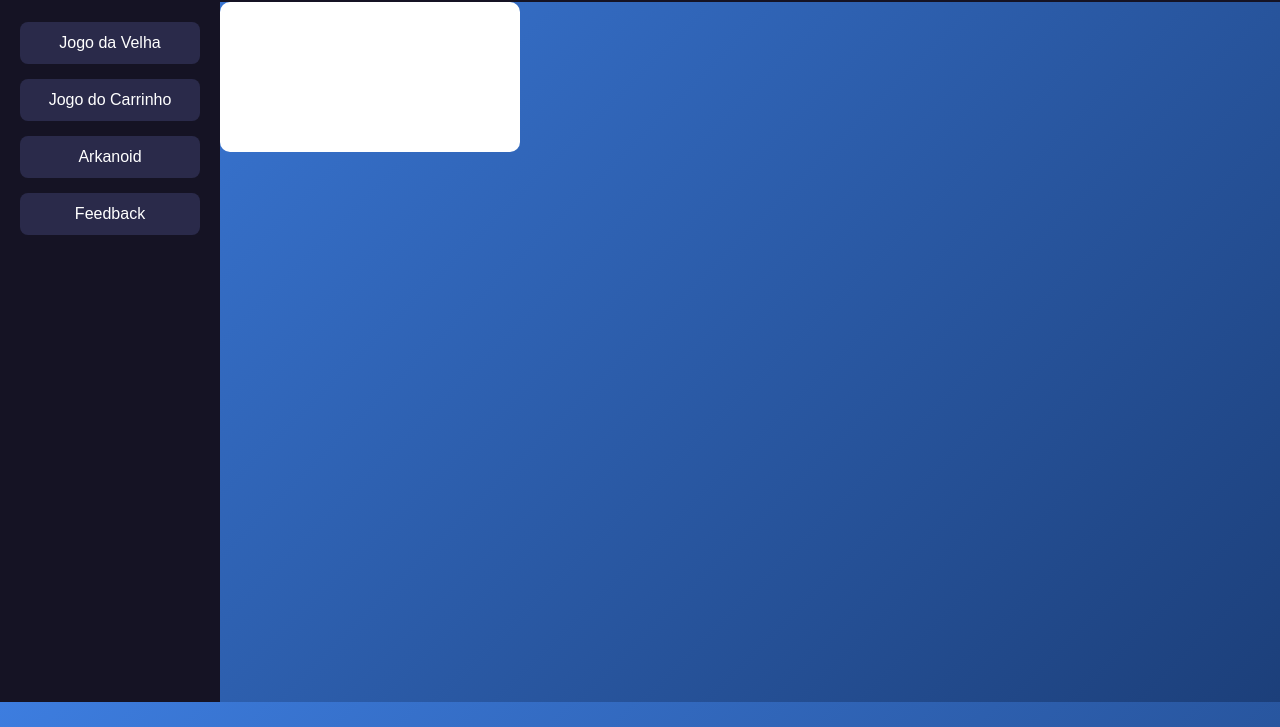
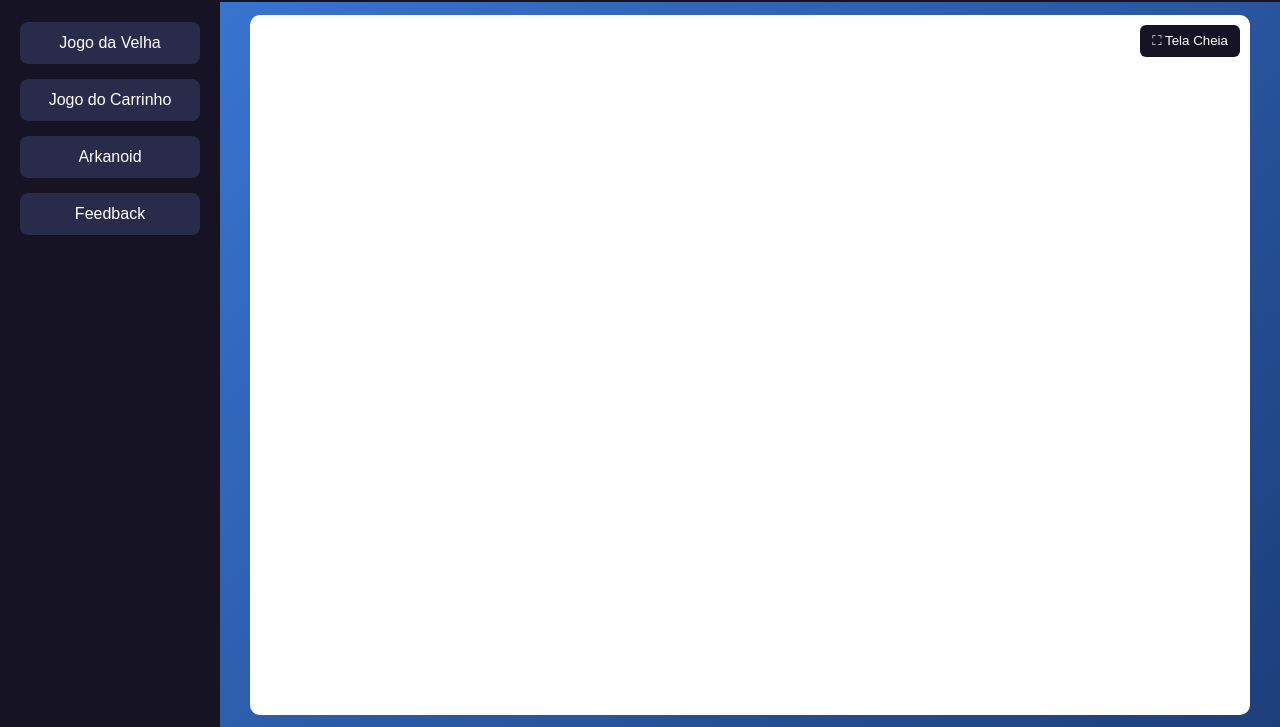
Before and after one commit to nicolasgalvao321/Plataforma-de-Jogos, a plain HTML site: page index.html in a window 1280 px wide. Shown: the part 73-800 px from the top of the page. Drawn offline with Linux system fonts and the light colour scheme.

Commit message:
Atualizar o index.html

```diff
--- a/index.html
+++ b/index.html
@@ -14,7 +14,7 @@
 
 body {
     background: linear-gradient(135deg, #3d7ddf, #1c3f7a);
-    height: 100%;
+    height: 100vh;
     display: flex;
     flex-direction: column;
 }
@@ -23,30 +23,20 @@ body {
 header {
     display: flex;
     align-items: center;
-    justify-content: center; /* centraliza tudo */
+    justify-content: center;
     padding: 15px 30px;
     background-color: #151324;
     color: white;
     gap: 15px;
-    text-align: center;
 }
 
-header img {
-    width: 60px;
-}
-
-header h1 {
-    font-size: 24px;
-}
-
-/* LAYOUT PRINCIPAL */
+/* LAYOUT */
 .container {
     display: flex;
     flex: 1;
-    height: 100%;
 }
 
-/* MENU LATERAL */
+/* SIDEBAR */
 .sidebar {
     width: 220px;
     background-color: #151324;
@@ -54,7 +44,7 @@ header h1 {
     display: flex;
     flex-direction: column;
     gap: 15px;
-    align-items: center; /* centraliza os botões */
+    align-items: center;
 }
 
 .sidebar a {
@@ -76,18 +66,45 @@ header h1 {
 
 /* ÁREA DO JOGO */
 .main {
+    flex: 1;
+    display: flex;
+    justify-content: center;
+    align-items: center;
+    position: relative;
+}
+
+/* CONTAINER DO JOGO */
+.game-container {
     width: 1000px;
     height: 700px;
-    padding: 0;
-
+    position: relative;
 }
 
+/* IFRAME */
 iframe {
-    width: 100%
+    width: 100%;
     height: 100%;
     border-radius: 10px;
     border: none;
     background-color: white;
+}
+
+/* BOTÃO FULLSCREEN */
+.fullscreen-btn {
+    position: absolute;
+    top: 10px;
+    right: 10px;
+    background: #151324;
+    color: white;
+    border: none;
+    padding: 8px 12px;
+    border-radius: 6px;
+    cursor: pointer;
+    transition: 0.3s;
+}
+
+.fullscreen-btn:hover {
+    background: #3d7ddf;
 }
 
 /* RESPONSIVO */
@@ -99,12 +116,13 @@ iframe {
     .sidebar {
         flex-direction: row;
         width: 100%;
+        flex-wrap: wrap;
         justify-content: center;
-        flex-wrap: wrap;
     }
 
-    .sidebar a {
-        max-width: 140px;
+    .game-container {
+        width: 95%;
+        height: 60vh;
     }
 }
 </style>
@@ -113,7 +131,7 @@ iframe {
 <body>
 
 <header>
-    <img src="https://i.ibb.co/CKjDQz4K/925b9f8d-0553-46c6-aa9e-21b2ec18e59c-2.png">
+    <img src="https://i.ibb.co/CKjDQz4K/925b9f8d-0553-46c6-aa9e-21b2ec18e59c-2.png" width="60">
     <h1>Plataforma de Jogos</h1>
 </header>
 
@@ -127,7 +145,10 @@ iframe {
     </div>
 
     <div class="main">
-        <iframe id="frame"></iframe>
+        <div class="game-container" id="gameContainer">
+            <button class="fullscreen-btn" onclick="toggleFullScreen()">⛶ Tela Cheia</button>
+            <iframe id="frame"></iframe>
+        </div>
     </div>
 
 </div>
@@ -136,6 +157,17 @@ iframe {
 function mostrarPagina(url) {
     document.getElementById("frame").src = url;
 }
+
+// Tela cheia
+function toggleFullScreen() {
+    let elem = document.getElementById("gameContainer");
+
+    if (!document.fullscreenElement) {
+        elem.requestFullscreen();
+    } else {
+        document.exitFullscreen();
+    }
+}
 </script>
 
 </body>
```
